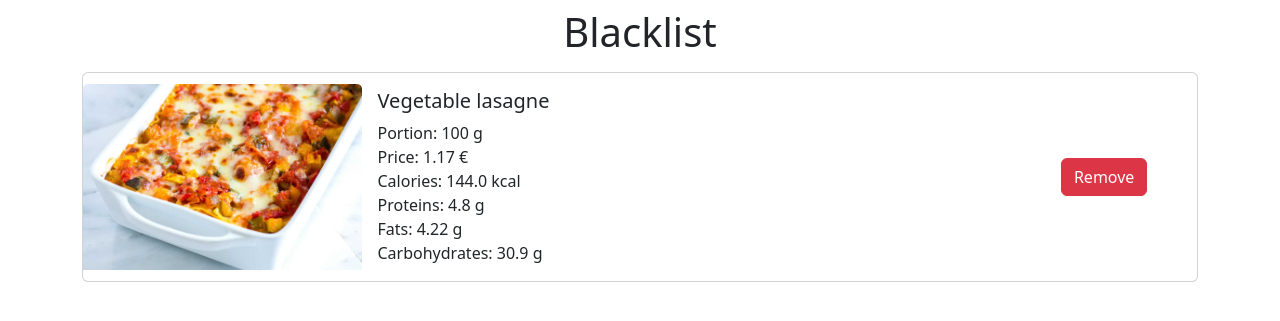
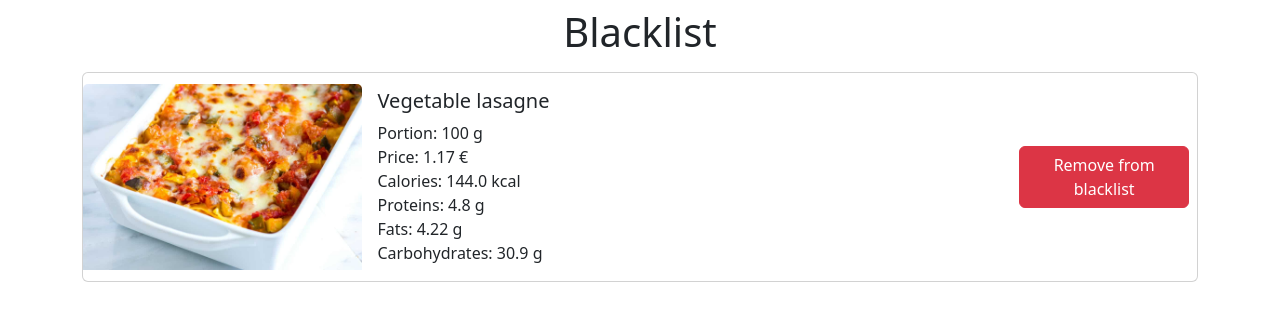
Before and after one commit to kirilsbondars/diet-app, a Flask app: page /blacklist/ in a window 1280 px wide. Shown: the part 56-377 px from the top of the page. Run offline with Flask 3, Linux system fonts and the light colour scheme; a user stored in the database is signed in; data comes from the database, SQL or seed files in the repository; tables that the repository leaves empty hold one stand-in row (values such as "Sample post"); some libraries are stand-ins or nearby versions.

Commit message:
blacklist without js finished

```diff
--- a/src/controllers/blacklist.py
+++ b/src/controllers/blacklist.py
@@ -1,4 +1,4 @@
-from flask import render_template, redirect, url_for, flash
+from flask import render_template, redirect, url_for, flash, request
 from flask_login import current_user
 from src.models.models import blacklisted_meals, Meal
 from src.models.models import db
@@ -12,22 +12,23 @@ def view():
     return render_template('menu/blacklist.html', meals=meals)
 
 
-def add(meal_id):
+def add(meal_id, history_date):
     meal = db.session.query(Meal).get(meal_id)
     if meal:
         new_blacklist = blacklisted_meals.insert().values(meal_id=meal_id, user_id=current_user.id)
         try:
             db.session.execute(new_blacklist)
             db.session.commit()
-            flash(f'Meal "{meal.name}" has been added to blacklist!', 'success')
+            flash(f'Meal "{meal.name}" has been added to blacklist! '
+                  f'Please regenerate menu for it to exclude "{meal.name}"', 'success')
         except:
             db.session.rollback()
             flash(f'Error! Could not add meal "{meal.name}" to blacklist!', 'danger')
 
-    return redirect(url_for('menu.history'))
+    return redirect(url_for('menu.history', date=history_date))
 
 
-def remove(meal_id):
+def remove(meal_id, return_page, history_date):
     stmt = blacklisted_meals.delete().where(
         blacklisted_meals.c.meal_id == meal_id,
         blacklisted_meals.c.user_id == current_user.id
@@ -38,8 +39,12 @@ def remove(meal_id):
     meal = db.session.query(Meal).get(meal_id)
 
     if result:
-        flash(f'Meal "{meal.name}" has been removed from blacklist!', 'success')
+        flash(f'Meal "{meal.name}" has been removed from blacklist! '
+              f'Please regenerate menu for it to include "{meal.name}"', 'success')
     else:
         flash(f'Meal "{meal.name}" is not in blacklist!', 'danger')
 
-    return redirect(url_for('blacklist.view'))
+    if return_page == 'history':
+        return redirect(url_for('menu.history', date=history_date))
+    elif return_page == 'blacklist':
+        return redirect(url_for('blacklist.view'))
--- a/src/controllers/menu.py
+++ b/src/controllers/menu.py
@@ -54,7 +54,7 @@ def create_menu_view():
                                           max_proteins, min_carbohydrates, max_carbohydrates, 5)
 
             if is_menu_valid:
-                flash('Menu has been created!', 'success')
+                flash(f'Menu has for {date} been created!', 'success')
                 delete_menu(user.id, date)
                 save_menu(meals_portions, user.id, date)
 
--- a/src/routes/blacklist.py
+++ b/src/routes/blacklist.py
@@ -5,5 +5,5 @@ from src.controllers.blacklist import view, add, remove
 blacklist_blueprint = Blueprint('blacklist', __name__, url_prefix='/blacklist')
 
 blacklist_blueprint.route('/', methods=['GET'])(login_required(view))
-blacklist_blueprint.route('/add/<meal_id>', methods=['GET'])(login_required(add))
-blacklist_blueprint.route('/remove/<meal_id>', methods=['GET'])(login_required(remove))
+blacklist_blueprint.route('/add/<meal_id>/<history_date>', methods=['GET'])(login_required(add))
+blacklist_blueprint.route('/remove/<meal_id>/<return_page>/<history_date>', methods=['GET'])(login_required(remove))
--- a/src/routes/menu.py
+++ b/src/routes/menu.py
@@ -5,5 +5,5 @@
 
 menu_blueprint = Blueprint('menu', __name__)
 
-menu_blueprint.route('/menu', methods=['GET', 'POST'])(login_required(create_menu_view))
+menu_blueprint.route('/create-menu', methods=['GET', 'POST'])(login_required(create_menu_view))
 menu_blueprint.route('/history', methods=['GET'])(login_required(history))
--- a/src/templates/menu/blacklist.html
+++ b/src/templates/menu/blacklist.html
@@ -30,7 +30,7 @@
                             </div>
                         </div>
                         <div class="col-lg-2 col-md-2 text-center">
-                             <a class="btn btn-danger m-sm-2" href="{{ url_for('blacklist.remove', meal_id=meal.id) }}" role="button" onclick="return confirm('Are you sure you want to remove this meal from the blacklist?')">Remove</a>
+                             <a class="btn btn-danger m-sm-2" href="{{ url_for('blacklist.remove', meal_id=meal.id, return_page='blacklist', history_date='none') }}" role="button" onclick="return confirm('Are you sure you want to remove this meal from the blacklist?')">Remove from blacklist</a>
                         </div>
                     </div>
                 </div>
--- a/src/templates/menu/history.html
+++ b/src/templates/menu/history.html
@@ -55,7 +55,11 @@
                             </div>
                         </div>
                         <div class="col-lg-2 col-md-2 text-center">
-                             <a class="btn btn-success mb-sm-2" href="{{ url_for('blacklist.add', meal_id=meal.meal.id) }}" role="button">Add to blacklist</a>
+                            {% if meal.blacklisted %}
+                                <a class="btn btn-danger mb-sm-2" href="{{ url_for('blacklist.remove', meal_id=meal.meal.id, return_page='history', history_date=date)}}" role="button">Remove from blacklist</a>
+                            {% else %}
+                                <a class="btn btn-success mb-sm-2" href="{{ url_for('blacklist.add', meal_id=meal.meal.id, history_date=date) }}" role="button">Add to blacklist</a>
+                            {% endif %}
                         </div>
                     </div>
                 </div>
```
Also changed, not shown: src/controllers/history.py (+4 -3 lines), src/models/import_data.py (+4 -4 lines).
